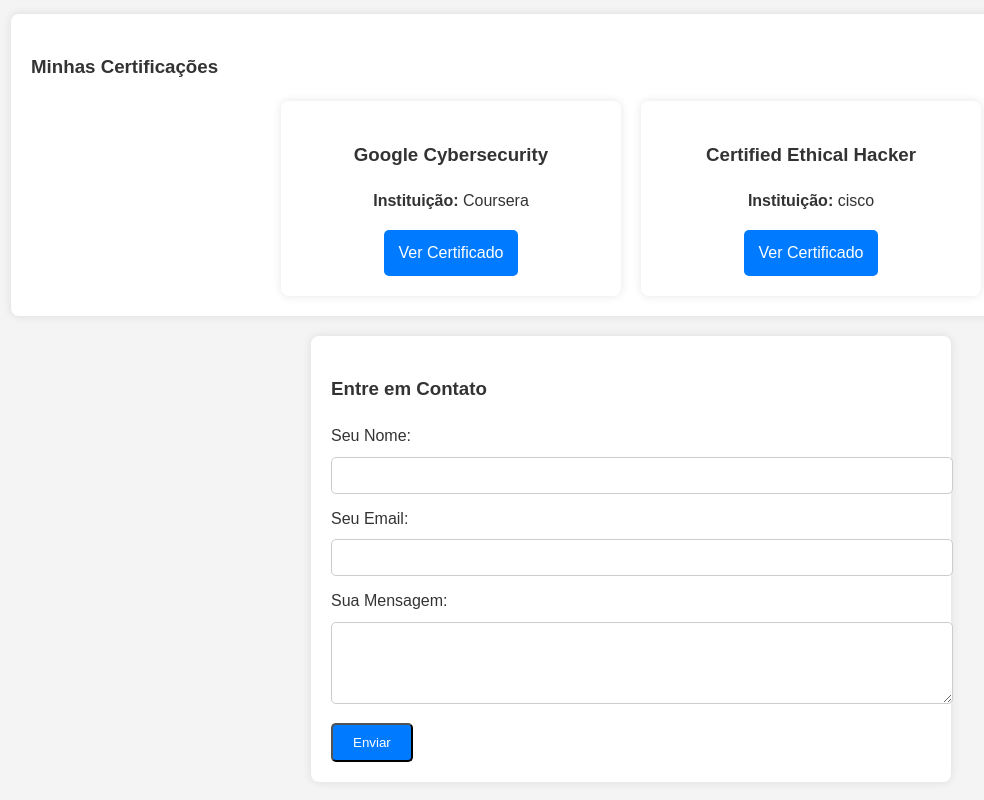
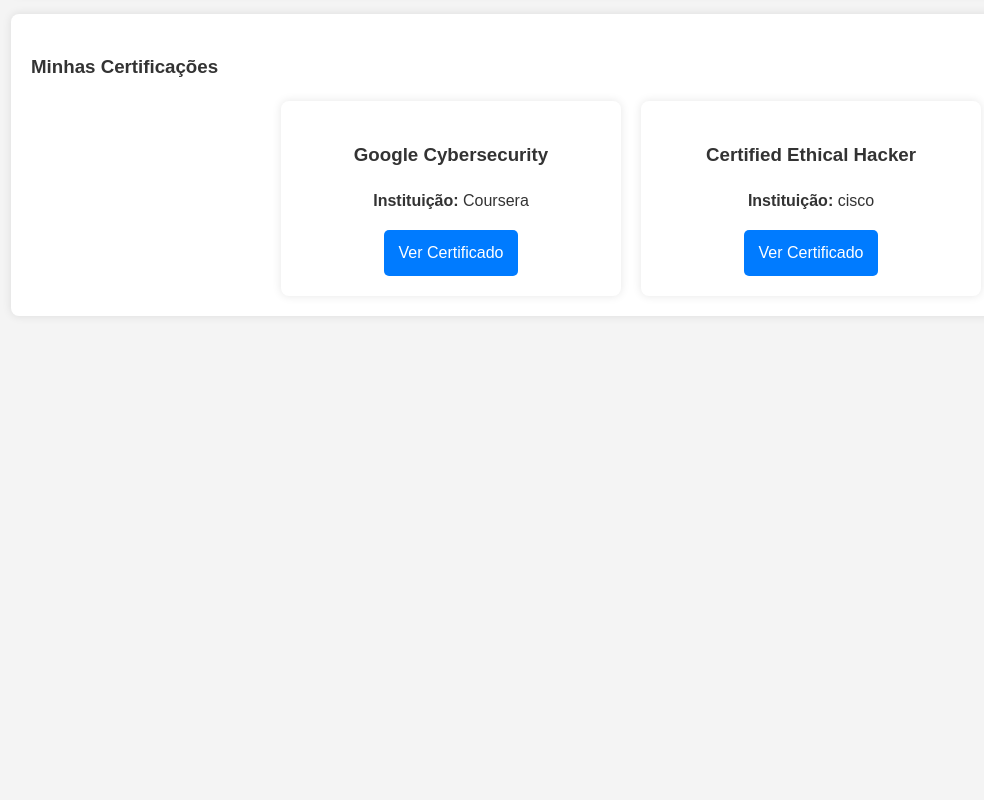
Before and after one commit to cursoctl/cursoctl.github.io, a plain HTML site: page index.html in a window 1280 px wide. Shown: the part 1134-1934 px from the top of the page, without its empty margins (9-993 px from the left). After the commit the page ends 1490 px from the top, so only its background shows below. Drawn offline with Linux system fonts and the light colour scheme.

Commit message:
Update index.html

```diff
--- a/index.html
+++ b/index.html
@@ -75,23 +75,7 @@
             </div>
         </section>
 
-        <!-- Seção de Contato -->
-        <section class="contato">
-            <h3>Entre em Contato</h3>
-            <form action="https://formspree.io/f/xpzbzzgq" method="POST">
-                <label for="name">Seu Nome:</label>
-                <input type="text" id="name" name="name" required>
 
-                <label for="email">Seu Email:</label>
-                <input type="email" id="email" name="email" required>
-
-                <label for="message">Sua Mensagem:</label>
-                <textarea id="message" name="message" rows="4" required></textarea>
-
-                <button type="submit" class="btn-certificado">Enviar</button>
-            </form>
-        </section>
-    </div>
 
     <!-- RODAPÉ -->
     <footer>
```
